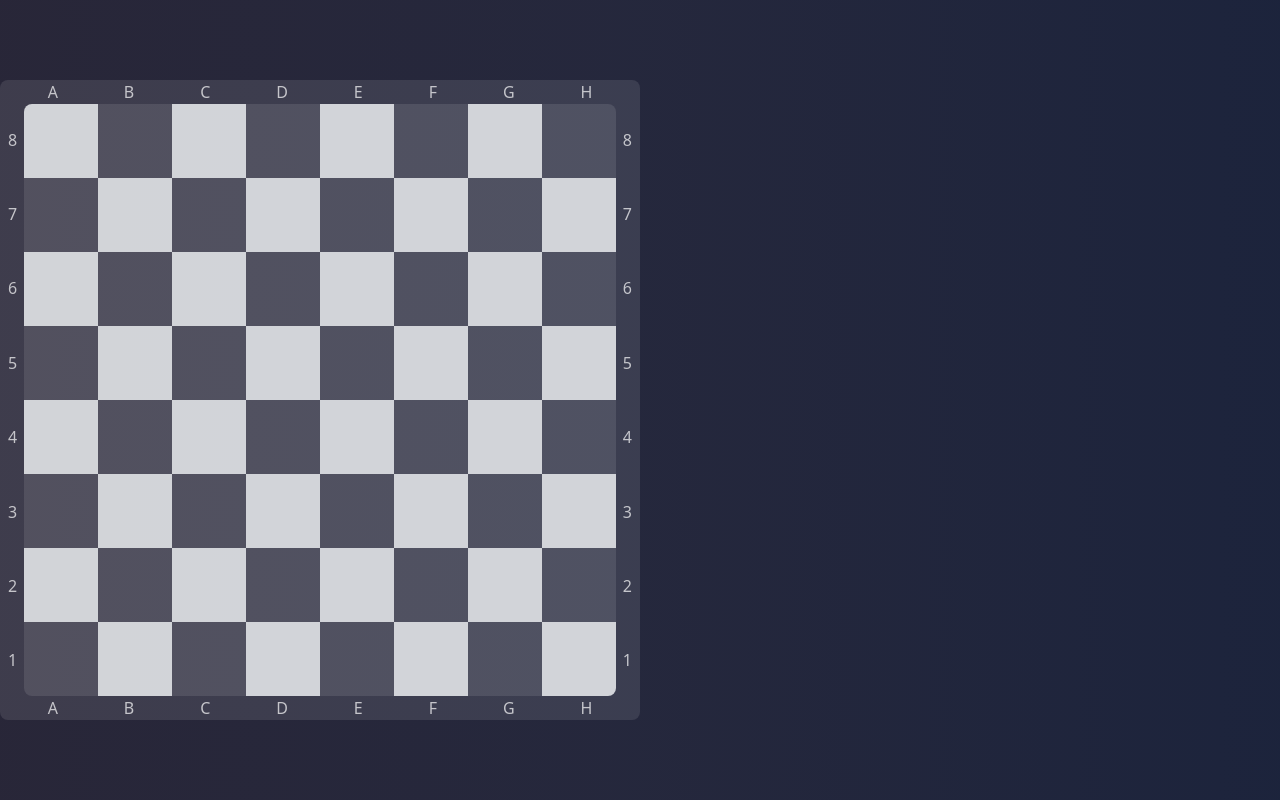
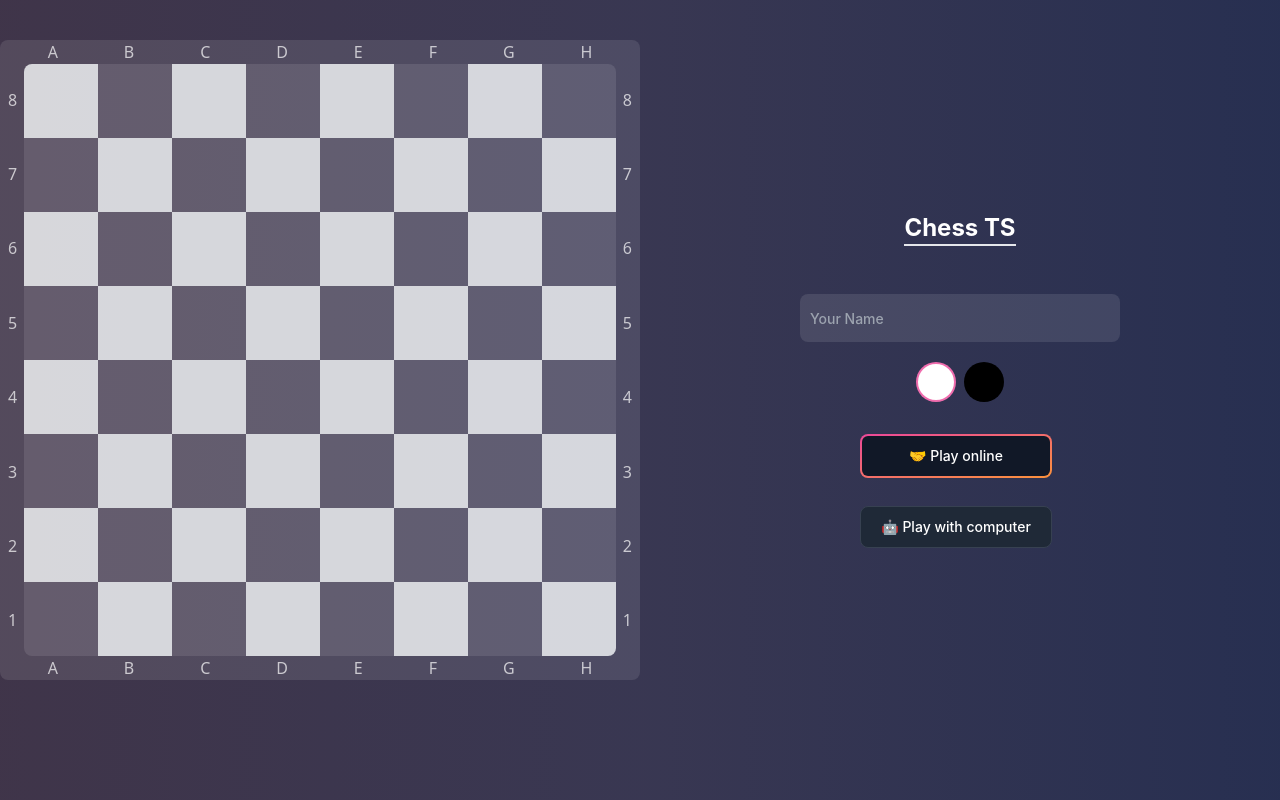
Before and after one commit to paradoxe35/chess-ts, a Next.js app: page / in a window 1280 px wide. Built offline with nearby package versions, Linux system fonts and the light colour scheme.

Commit message:
feat: board settings ui

```diff
--- a/src/components/chess-board.tsx
+++ b/src/components/chess-board.tsx
@@ -53,7 +53,7 @@ function BoardHints() {
   const column = (
     <>
       {CHESS_COLUMNS.map((_, i) => {
-        return <div>{CHESS_COLUMNS.length - i}</div>;
+        return <div key={i}>{CHESS_COLUMNS.length - i}</div>;
       })}
     </>
   );
@@ -61,7 +61,7 @@ function BoardHints() {
   const row = (
     <>
       {CHESS_COLUMNS.map((v) => {
-        return <div>{v}</div>;
+        return <div key={v}>{v}</div>;
       })}
     </>
   );
--- /dev/null
+++ b/src/components/chess-settings.tsx
@@ -0,0 +1,5 @@
+import { NewSettings } from "./settings/new-settings";
+
+export function ChessSettings() {
+  return <NewSettings />;
+}
--- a/src/components/index.ts
+++ b/src/components/index.ts
@@ -1,2 +1,3 @@
 export * from "./legacy/piece";
 export * from "./chess-board";
+export * from "./chess-settings";
--- /dev/null
+++ b/src/components/settings/activities.tsx
@@ -0,0 +1,3 @@
+export function ChessActivities() {
+  return <></>;
+}
--- /dev/null
+++ b/src/components/settings/new-settings.tsx
@@ -0,0 +1,47 @@
+import { cn } from "@/utils/cn";
+import { Input } from "../ui/input";
+import { Button } from "../ui/button";
+
+function Title() {
+  return (
+    <div className="border-white/75 pb-2 my-10">
+      <h1 className="text-white text-2xl font-bold border-b-2 ">Chess TS</h1>
+    </div>
+  );
+}
+
+export function NewSettings() {
+  return (
+    <div className="w-full flex flex-col items-center justify-center h-full">
+      <Title />
+
+      <div className="input">
+        <Input placeholder="Your Name" type="text" />
+      </div>
+
+      {/* Type */}
+      <div className="player-color flex items-center justify-center gap-2 my-5">
+        <button
+          className={cn(
+            "w-10 h-10 bg-white rounded-full",
+            "border-2 border-pink-500/80"
+          )}
+        />
+        <button className="w-10 h-10 bg-black rounded-full" />
+      </div>
+
+      {/* Play buttons */}
+      <div className="buttons flex flex-col mt-3 space-y-5">
+        {/* Play online */}
+        <Button variant="outline" type="button">
+          🤝 Play online
+        </Button>
+
+        {/* Play computer */}
+        <Button variant="secondary" type="button">
+          🤖 Play with computer
+        </Button>
+      </div>
+    </div>
+  );
+}
--- /dev/null
+++ b/src/components/ui/button.tsx
@@ -0,0 +1,43 @@
+import { cn } from "@/utils/cn";
+
+export function Button(
+  props: React.ButtonHTMLAttributes<HTMLButtonElement> & {
+    variant?: "outline" | "secondary";
+  }
+) {
+  return (
+    <button
+      {...props}
+      className={cn(
+        props.variant === "outline" && [
+          "relative inline-flex items-center justify-center p-0.5 mb-2 me-2 overflow-hidden text-sm font-medium",
+          "text-gray-900 rounded-lg group bg-gradient-to-br from-pink-500 to-orange-400",
+          "group-hover:from-pink-500 group-hover:to-orange-400  text-white ",
+          "outline-none",
+        ],
+
+        props.variant === "secondary" && [
+          "bg-white hover:bg-gray-100 border text-white border-gray-200 outline-none font-medium",
+          "rounded-lg text-sm px-5 py-2.5 text-center inline-flex items-center focus:ring-gray-600 bg-gray-800",
+          "border-gray-700 hover:bg-gray-700 me-2 mb-2",
+        ],
+
+        props.className
+      )}
+    >
+      {props.variant === "outline" && (
+        <span
+          className={cn(
+            "relative px-5 py-2.5 transition-all ease-in duration-75",
+            "bg-gray-900 rounded-md group-hover:bg-opacity-0",
+            "w-full"
+          )}
+        >
+          {props.children}
+        </span>
+      )}
+
+      {props.variant !== "outline" && props.children}
+    </button>
+  );
+}
--- /dev/null
+++ b/src/components/ui/circle.tsx
@@ -0,0 +1,5 @@
+import { cn } from "@/utils/cn";
+
+export function Circle(props: { size: number }) {
+  return <div className={cn("")}></div>;
+}
--- /dev/null
+++ b/src/components/ui/input.tsx
@@ -0,0 +1,17 @@
+import { cn } from "@/utils/cn";
+import React from "react";
+
+export function Input(props: React.InputHTMLAttributes<HTMLInputElement>) {
+  return (
+    <input
+      {...props}
+      className={cn(
+        "bg-slate-50/10 border-none",
+        "h-12 min-w-80",
+        "text-white/75 text-sm rounded-lg block w-full p-2.5 font-medium",
+        "focus:outline-none focus:ring-0 focus:ring-offset-0",
+        props.className
+      )}
+    />
+  );
+}
--- a/src/lib/chess.tsx
+++ b/src/lib/chess.tsx
@@ -1,18 +1,20 @@
 import { cn } from "@/utils/cn";
-import { ChessBoard } from "@/components";
+import { ChessBoard, ChessSettings } from "@/components";
 
 export default function Chess() {
   return (
     <div
       className={cn(
-        "flex flex-col md:flex-row w-full h-full container mx-auto",
-        "justify-center items-center"
+        "flex flex-col md:flex-row w-full px-3 md:px-0 container mx-auto",
+        "justify-center items-center mt-10"
       )}
     >
       <div className="chess-board w-full md:w-1/2">
         <ChessBoard />
       </div>
-      <div className="chess-settings w-full md:w-1/2"></div>
+      <div className="chess-settings w-full md:w-1/2 h-full flex flex-col">
+        <ChessSettings />
+      </div>
     </div>
   );
 }
--- a/src/pages/_app.tsx
+++ b/src/pages/_app.tsx
@@ -1,10 +1,16 @@
 import "@/styles/globals.css";
 import type { AppProps } from "next/app";
+import Head from "next/head";
 
 export default function App({ Component, pageProps }: AppProps) {
   return (
-    <div className="bg-gray-900 text-white h-screen w-screen relative">
-      <div className="absolute top-0 left-0 w-full h-full bg-gradient-to-r from-pink-300 via-purple-300 to-indigo-400 opacity-10" />
+    <div className="bg-gray-900 text-white min-h-96 h-screen w-screen relative">
+      <Head>
+        <title>Chess TS</title>
+        <link rel="icon" href="/favicon.png" />
+      </Head>
+
+      <div className="absolute top-0 left-0 w-full h-full bg-gradient-to-r from-pink-300 via-purple-300 to-indigo-400 opacity-20" />
       <div className="z-10 absolute top-0 left-0 w-full h-full overflow-auto">
         <Component {...pageProps} />
       </div>
--- a/src/utils/cn.ts
+++ b/src/utils/cn.ts
@@ -1,6 +1,6 @@
-import clsx from "clsx";
+import clsx, { ClassValue } from "clsx";
 import { twMerge } from "tailwind-merge";
 
-export function cn(...classes: (string | boolean)[]) {
+export function cn(...classes: ClassValue[]) {
   return twMerge(clsx(classes));
 }
--- a/tailwind.config.ts
+++ b/tailwind.config.ts
@@ -1,6 +1,7 @@
 import type { Config } from "tailwindcss";
 
 const config: Config = {
+  darkMode: "class",
   content: [
     "./src/pages/**/*.{js,ts,jsx,tsx,mdx}",
     "./src/components/**/*.{js,ts,jsx,tsx,mdx}",
```
